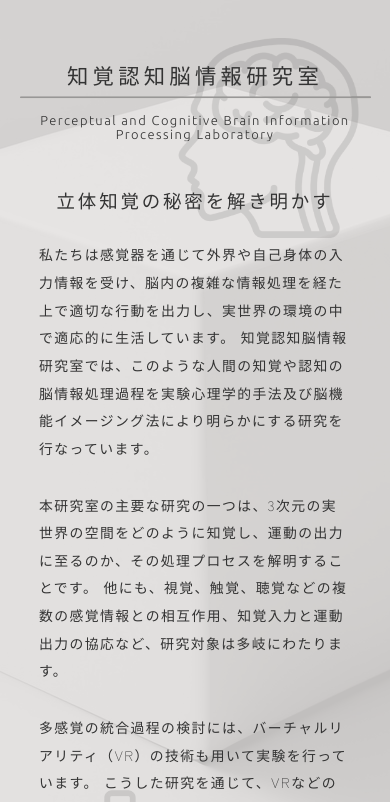
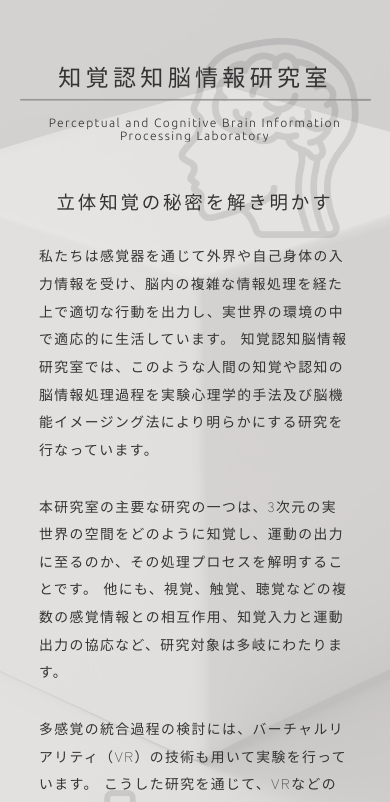
Before and after one commit to shigelab/shigelab, a website: page info.html in a window 390 px wide. Shown: the part 42-844 px from the top of the page. Drawn offline with nearby package versions, Linux system fonts and the light colour scheme; no server answers.

Commit message:
expand font size of title

```diff
--- a/css/archive.css
+++ b/css/archive.css
@@ -42,7 +42,7 @@ div.title {
 }
 
 .title h2 {
-    font-size: 1.2rem;
+    font-size: 1.3rem;
     font-weight: 400;
     letter-spacing: 0.3rem;
     overflow: hidden;
@@ -180,7 +180,7 @@ footer {
     }
 
     .title h2 {
-        font-size: 0.9remrem;
+        font-size: 1rem;
     }
     .title h3 {
         font-size: 0.5rem;
@@ -210,7 +210,7 @@ footer {
     }
 
     .title h2 {
-        font-size: 0.8rem;
+        font-size: 0.82rem;
     }
 
     .title h3{
@@ -241,7 +241,7 @@ footer {
 
 @media screen and (max-width: 340px) {
     .title h2 {
-        font-size: 0.74rem;
+        font-size: 0.8rem;
     }
     .title h3 {
         font-size: 0.34rem;
--- a/css/index.css
+++ b/css/index.css
@@ -521,6 +521,7 @@ button.right {
 }
 
 .link-box a {
+    font-weight: 500;
     color: #2EB4D1;
     /* color: #FCFAF9; */
 }
--- a/css/info.css
+++ b/css/info.css
@@ -96,7 +96,7 @@ div.title {
 }
 
 .title h2 {
-    font-size: 1rem;
+    font-size: 1.3rem;
     font-weight: 400;
     letter-spacing: 0.15rem;
     overflow: hidden;
@@ -759,11 +759,11 @@ footer {
 @media screen and (max-width: 770px) {
 
     .title h2 {
-        font-size: 0.8rem;
+        font-size: 1rem;
     }
 
     .title h3 {
-        font-size: 0.45rem;
+        font-size: 0.5rem;
         letter-spacing: 0.05rem;
     }
 
@@ -858,11 +858,11 @@ footer {
 
 }
 
-@media screen and (max-width: 580px) {
+/* @media screen and (max-width: 580px) {
     .title h2 {
-        font-size: 1.1rem;
+        font-size: 1rem;
     }
-}
+} */
 
 @media screen and (max-width: 540px) {
 
@@ -873,7 +873,11 @@ footer {
     }
 
     .title h2 {
-        font-size: 0.74rem;
+        font-size: 0.8rem;
+    }
+
+    .title h3{
+        font-size: 0.42rem;
     }
 
     .normal {
--- a/css/member.css
+++ b/css/member.css
@@ -56,7 +56,7 @@ div.title {
 }
 
 .title h2 {
-    font-size: 1.2rem;
+    font-size: 1.3rem;
     font-weight: 400;
     letter-spacing: 0.3rem;
     overflow: hidden;
@@ -177,7 +177,7 @@ div.subtitle {
     margin: 0 auto 0 4%;
     top: 50%;
     transform: translate(0, -50%);
-    width: 27%;
+    width: 25%;
     height: auto;
     float: left;
 }
@@ -226,6 +226,11 @@ div.subtitle {
 .pi-exp p {
     margin-bottom: 0.4rem;
     overflow-wrap: normal;
+}
+
+.pi-exp a {
+    font-weight: 500;
+    color: #2EB4D1;
 }
 
 .member-title {
@@ -395,7 +400,7 @@ footer {
     }
 
     .title h2 {
-        font-size: 1rem;
+        font-size: 1.1rem;
     }
 
     .title h3 {
@@ -448,7 +453,7 @@ footer {
     }
 
     .title h2 {
-        font-size: 0.9rem;
+        font-size: 1rem;
     }
 
     .title h3 {
@@ -477,6 +482,7 @@ footer {
         margin: 5% auto 1%;
         top: 0;
     }
+
     .pi-text {
         float: none;
         width: 90%;
@@ -630,7 +636,7 @@ footer {
 
 @media screen and (max-width: 420px) {
     .title h2 {
-        font-size: 0.74rem;
+        font-size: 0.8rem;
     }
     .title h3 {
         font-size: 0.34rem;
--- a/css/news.css
+++ b/css/news.css
@@ -46,7 +46,7 @@ div.title {
 }
 
 .title h2 {
-    font-size: 1rem;
+    font-size: 1.3rem;
     font-weight: 400;
     letter-spacing: 0.3rem;
     overflow: hidden;
@@ -228,6 +228,9 @@ footer {
     .title h2 {
         font-size: 1rem;
     }
+    .title h3 {
+        font-size: 0.5rem;
+    }
 
     .news-list {
         grid-template-columns: 1fr 1fr;
```
Also changed, not shown: member.html (+4 -3 lines).
